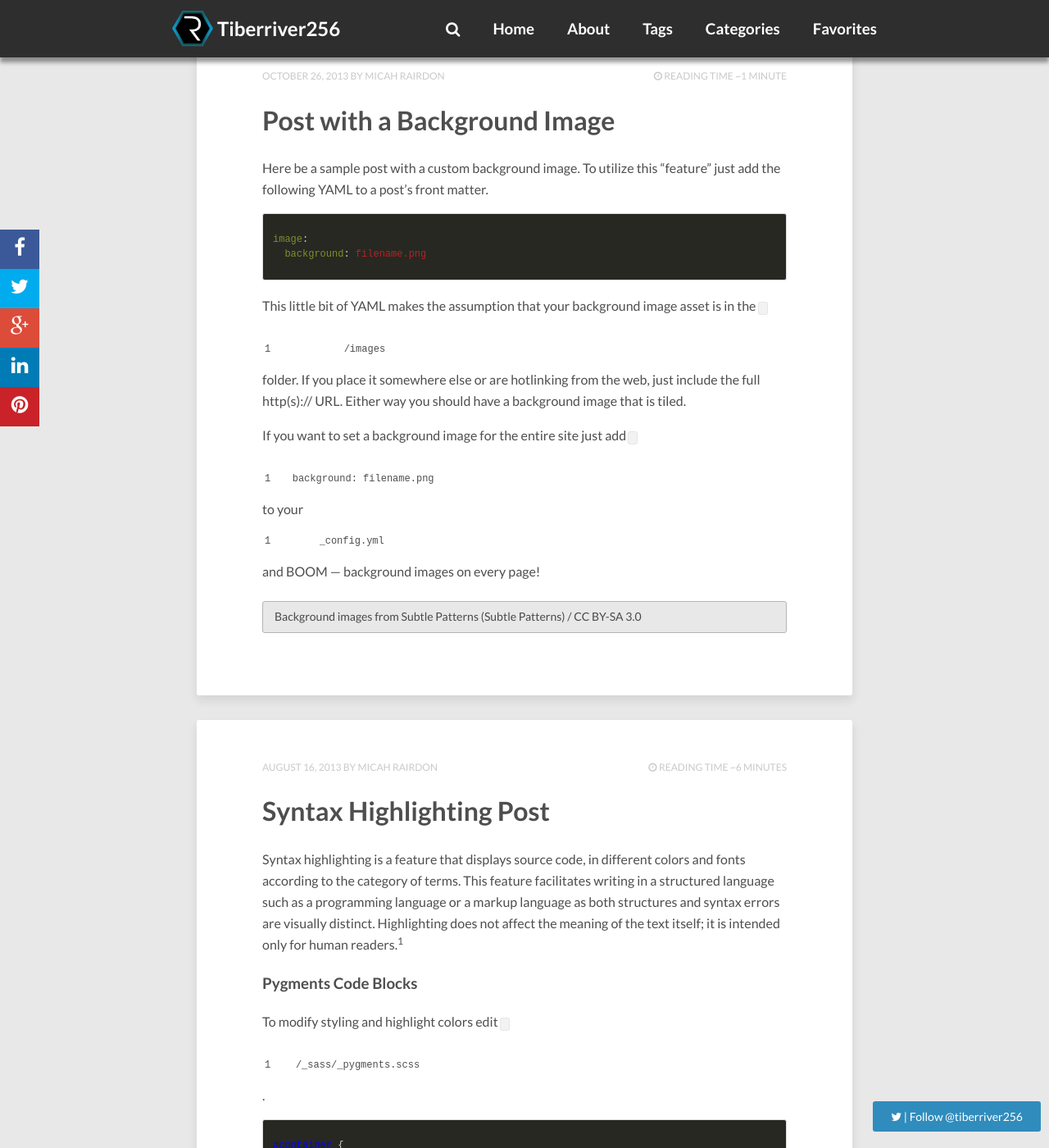
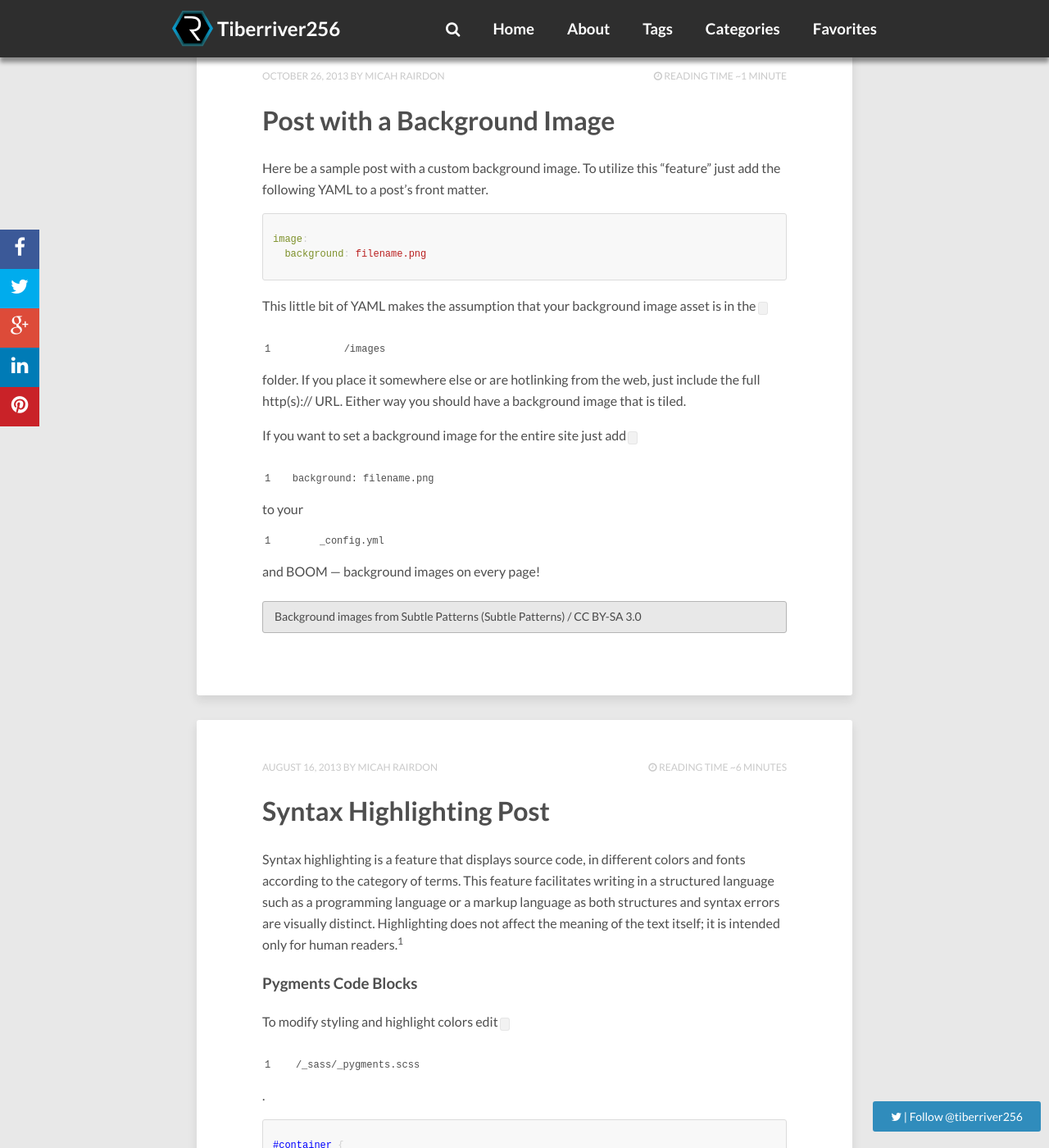
Before and after one commit to Tiberriver256/Tiberriver256.GitHub.io, a Jekyll site: the page built from index.html, in a window 1280 px wide and 1400 px high, scrolled down 315 px. Shown: the whole window at 82% size. Built offline with Jekyll 4.4.1, drawn with Linux system fonts in a browser that asks for light colours; nearby versions of some CDN libraries; the list of posts is cut into pages by our own code; comment, search, counter and statistics services are not loaded.

Commit message:
Style syntax 2

```diff
--- a/_sass/_pygments.scss
+++ b/_sass/_pygments.scss
@@ -3,7 +3,7 @@
 	@include font(12);
 	color: #d0d0d0;
 	border: 1px solid darken($body-color, 5);
-	background-color: #272822;
+	background-color: #f8f8f8;
 	@include rounded(3px);
 	pre {
 		position: relative;
```
